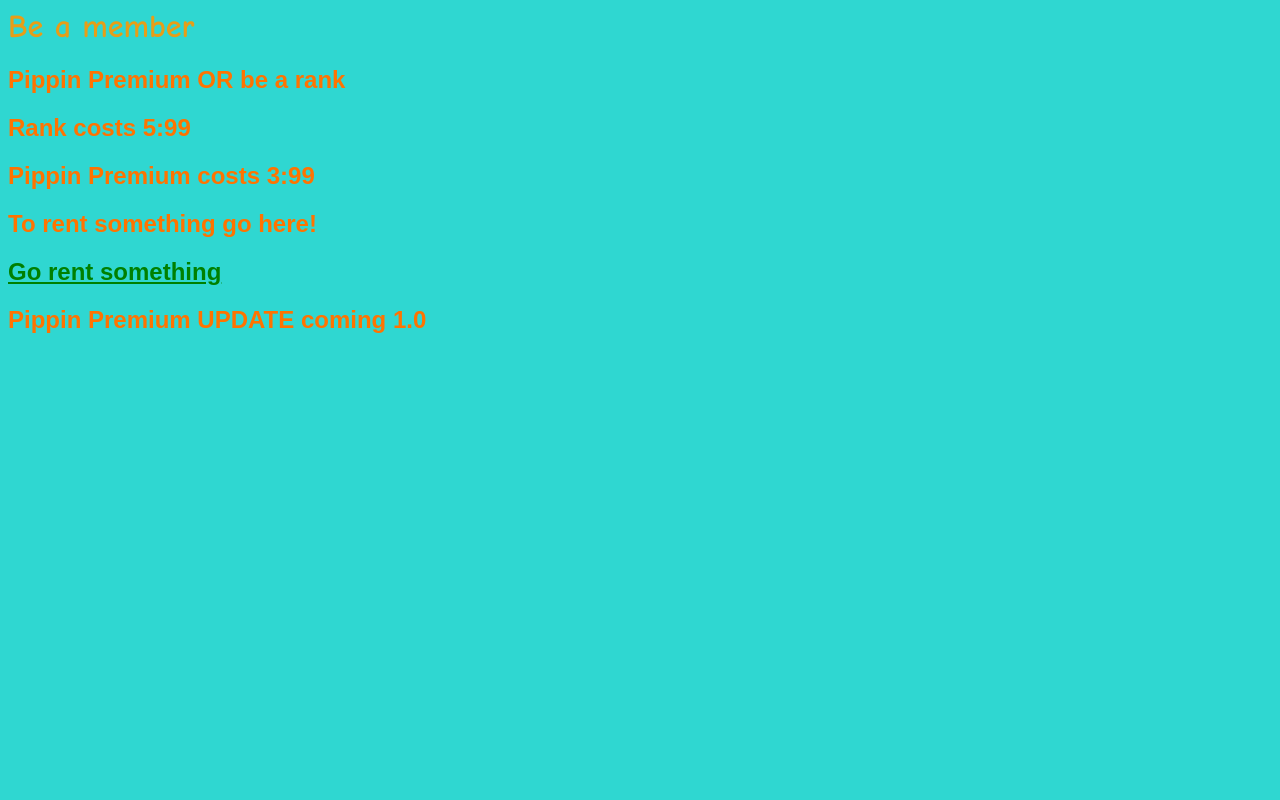
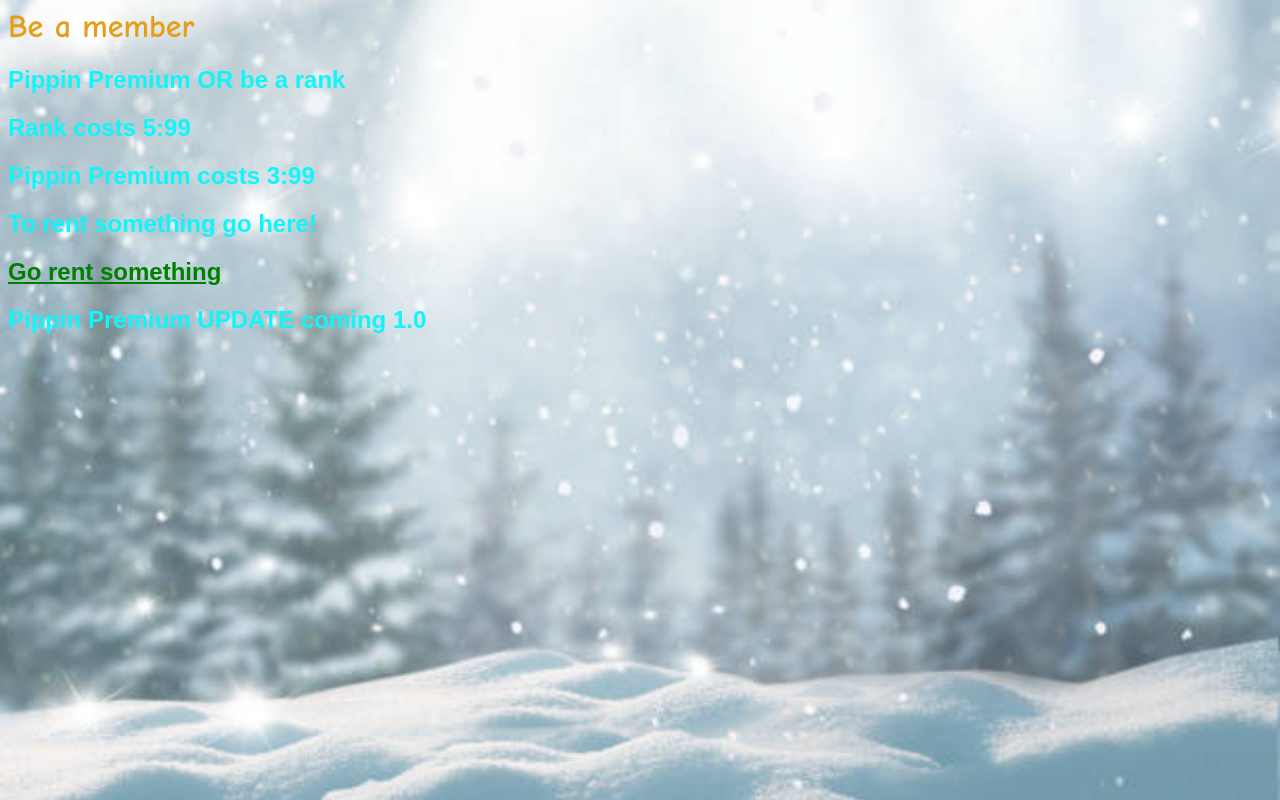
Before and after one commit to GottaPip/Pippin-world, a plain HTML site: page index.html in a window 1280 px wide. Drawn offline with Linux system fonts and the light colour scheme.

Commit message:
style update Part 1 1.1.1

```diff
--- a/StyleSheet1.css
+++ b/StyleSheet1.css
@@ -1,5 +1,5 @@
 h2 {
-    color: rgb(255, 115, 0);
+    color: rgb(15, 246, 250);
     font-family: Arial, Helvetica, sans-serif;
 }
 
@@ -11,7 +11,7 @@ h6{
 
 body {
     background-color: rgb(47, 215, 209);
-    background-image: url("DroneFootage_featured-1000x576.Jpg");
+    background-image: url("Emerex.jpg");
     background-repeat: no-repeat;
     background-attachment: fixed;
     background-size: cover;
```
Also changed, not shown: Emerex.jpg (added).
